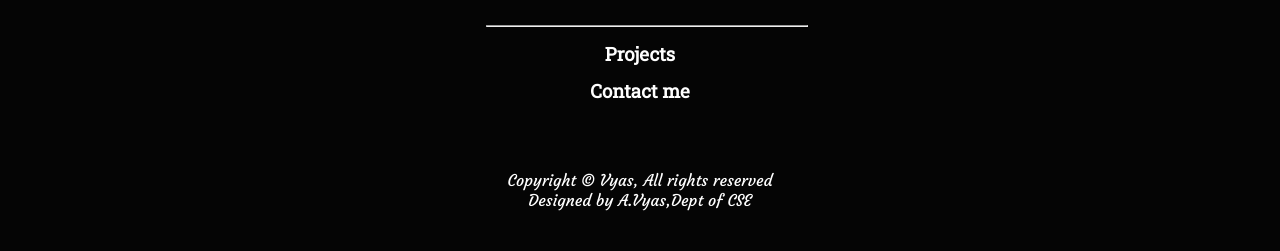
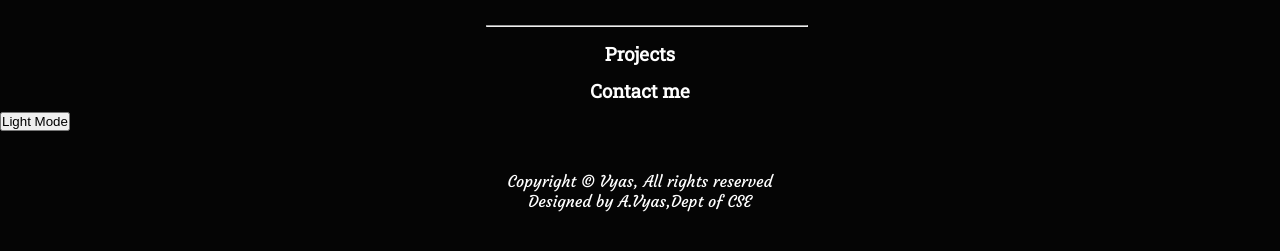
Before and after one commit to VyasAkond949/darkpage, a plain HTML site: page index.html in a window 1280 px wide. Shown: the part 397-648 px from the top of the page. Drawn offline with Linux system fonts and the light colour scheme.

Commit message:
Update index.html
Added some functionality to change the page to light mode

```diff
--- a/index.html
+++ b/index.html
@@ -23,6 +23,14 @@
           <h3><a href="ctus.html">Contact me</a></h3>
       </p>
     </div>
+  <button onclick="myFunction()">Light Mode</button>
+
+<script>
+function myFunction() {
+   var element = document.body;
+   element.classList.toggle(".lbody");
+}
+</script>
     <br>
     <br>
     <br>
```
